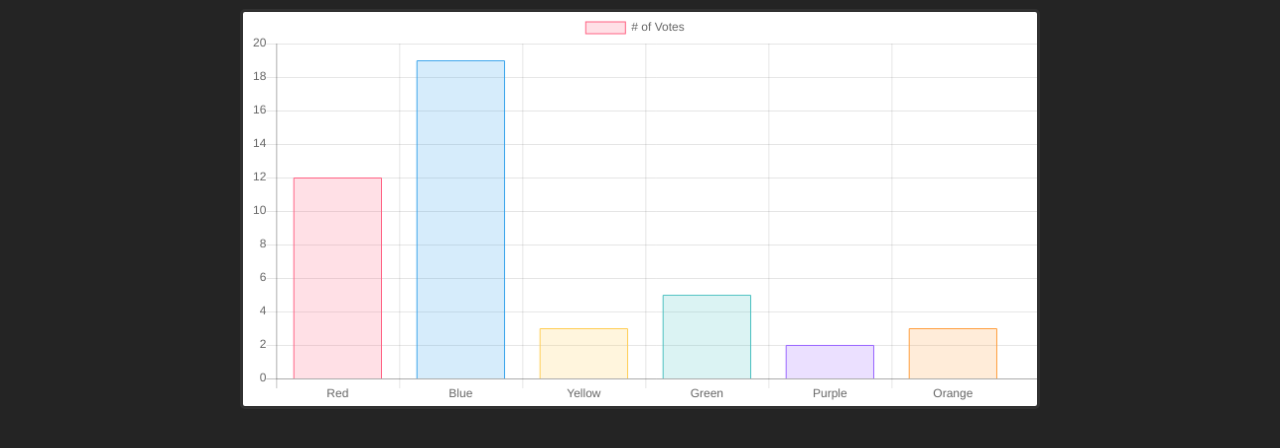
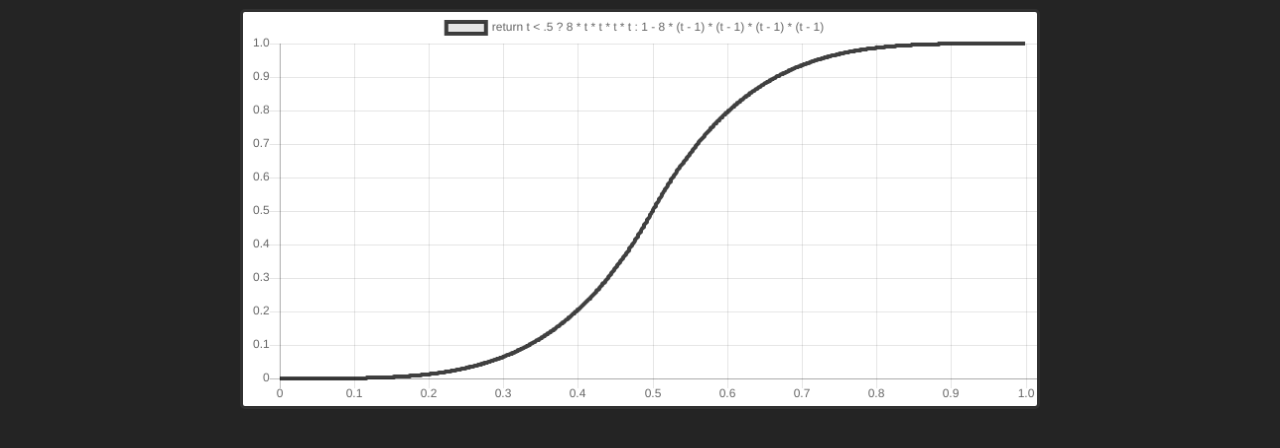
Before and after one commit to Mikescher/EasingCookbook, a plain HTML site: page index.html in a window 1280 px wide. Shown: the part 102-550 px from the top of the page. Drawn offline with Linux system fonts and the light colour scheme.

Commit message:
working graph

```diff
--- a/scripts/main.js
+++ b/scripts/main.js
@@ -1,38 +1,44 @@
-var ctx = document.getElementById("previewChart");
 
-new Chart(ctx, {
-  type: 'bar',
-  data: {
-    labels: ["Red", "Blue", "Yellow", "Green", "Purple", "Orange"],
-    datasets: [{
-      label: '# of Votes',
-      data: [12, 19, 3, 5, 2, 3],
-      backgroundColor: [
-        'rgba(255, 99, 132, 0.2)',
-        'rgba(54, 162, 235, 0.2)',
-        'rgba(255, 206, 86, 0.2)',
-        'rgba(75, 192, 192, 0.2)',
-        'rgba(153, 102, 255, 0.2)',
-        'rgba(255, 159, 64, 0.2)'
-      ],
-      borderColor: [
-        'rgba(255,99,132,1)',
-        'rgba(54, 162, 235, 1)',
-        'rgba(255, 206, 86, 1)',
-        'rgba(75, 192, 192, 1)',
-        'rgba(153, 102, 255, 1)',
-        'rgba(255, 159, 64, 1)'
-      ],
-      borderWidth: 1
-    }]
-  },
-  options: {
-    scales: {
-      yAxes: [{
-        ticks: {
-          beginAtZero:true
+Chart.defaults.global.animation.duration = 0;
+
+new Chart(document.getElementById("previewChart"), {
+    type: 'line',
+    data: {
+        cubicInterpolationMode: 'monotone',
+        datasets: createDataSet("t < .5 ? 8 * t * t * t * t : 1 - 8 * (t - 1) * (t - 1) * (t - 1) * (t - 1)")
+    },
+    options: {
+        scales: {
+            xAxes: [{
+                type: 'linear',
+                position: 'bottom'
+            }]
+        },
+        animation: {
+            animation : false,
+            animateScale: false,
+            animateRotate: false,
         }
-      }]
     }
-  }
 });
+
+function createDataSet(func) {
+    const RESOLUTION = 1000;
+
+    let compiled = eval('(function (t){return ' + func + ';})')
+
+    let data = [];
+
+    for (let i=0; i < RESOLUTION; i++) {
+        data.push({x: i/RESOLUTION, y: compiled(i/RESOLUTION)});
+    }
+
+    return [{
+        label: 'return '+func,
+        data: data,
+        fill: false,
+        borderColor: 'rgba(0, 0, 0, 0.75)',
+        pointRadius: 0,
+        borderWidth: 4,
+    }];
+}
```
Also changed, not shown: styles/main.css (+37 -6 lines).
